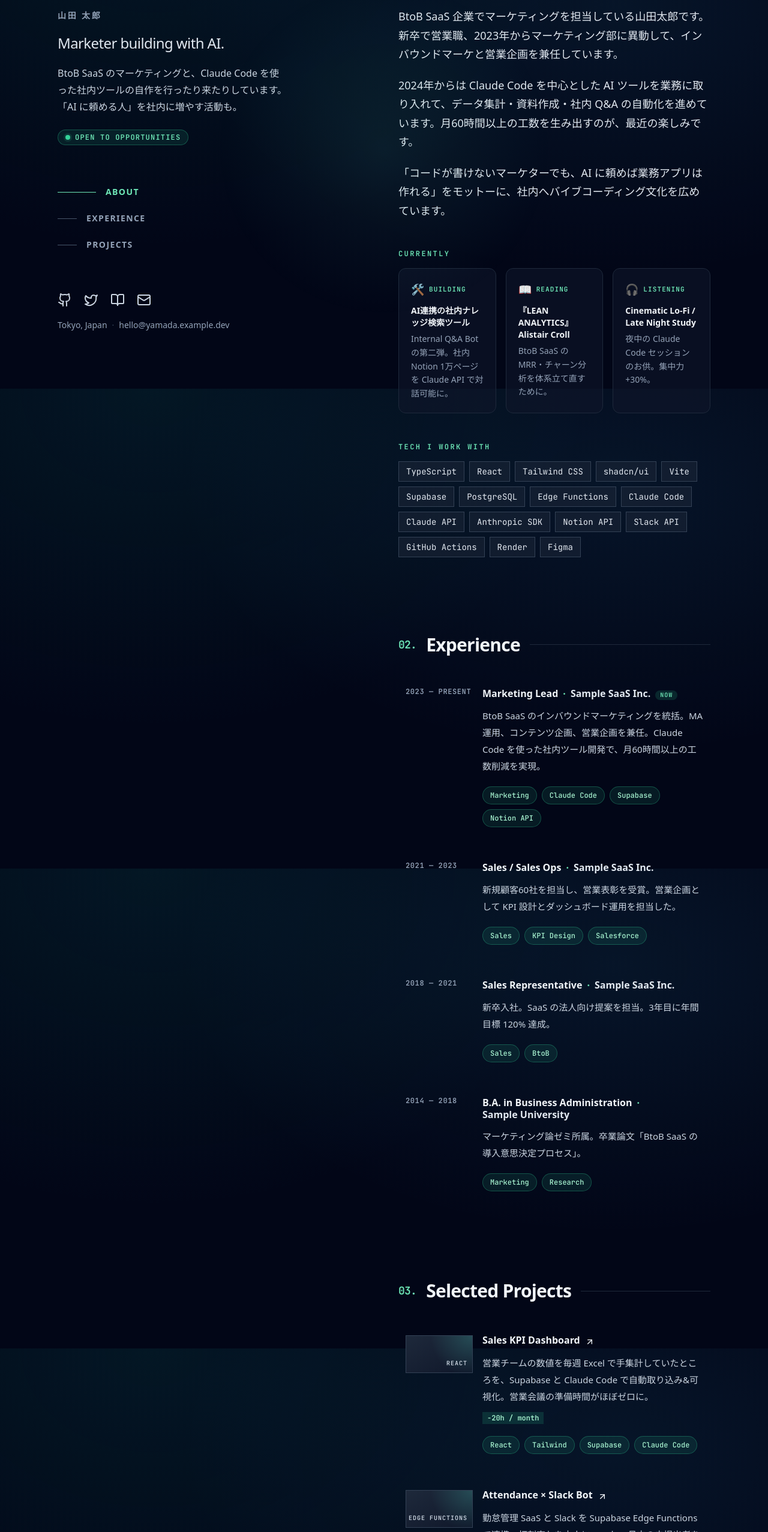
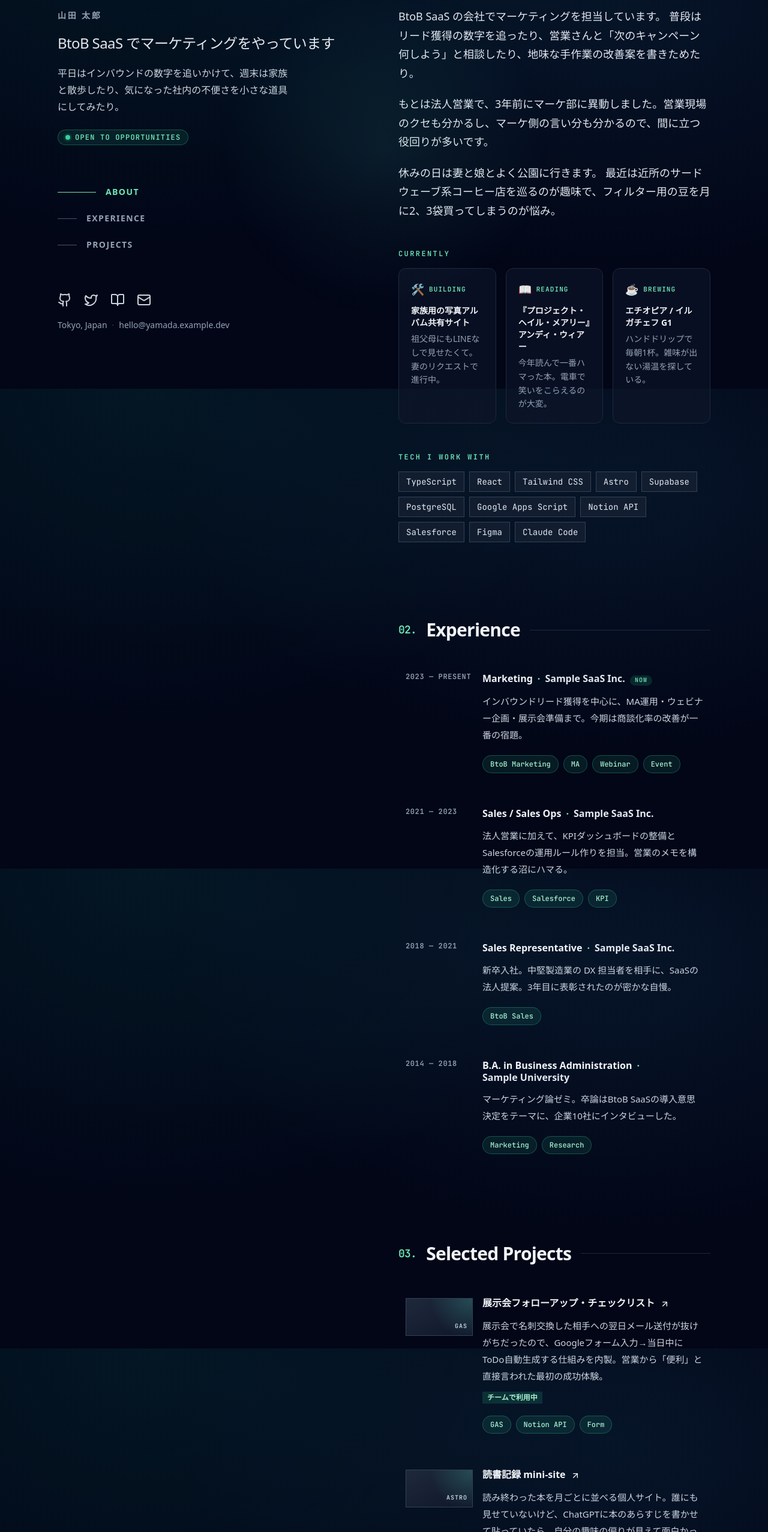
Before and after one commit to ZETTAI-INC/pull-practice, a React (Vite) app in the folder my-profile/: page / in a window 1280 px wide. Shown: the part 152-2706 px from the top of the page at 60% size. Built offline with nearby package versions, Linux system fonts and the light colour scheme.

Commit message:
profile.ts を生身の人物像に書き直し — AI/Bot連呼を抑え、家族・コーヒー・展示会など生活感のあるコンテンツへ

```diff
--- a/my-profile/src/data/profile.ts
+++ b/my-profile/src/data/profile.ts
@@ -7,9 +7,9 @@ export const profile = {
   nameJa: '山田 太郎',
   nameEn: 'Taro Yamada',
   initials: 'TY',
-  role: 'Marketer building with AI.',
+  role: 'BtoB SaaS でマーケティングをやっています',
   tagline:
-    'BtoB SaaS のマーケティングと、Claude Code を使った社内ツールの自作を行ったり来たりしています。「AI に頼める人」を社内に増やす活動も。',
+    '平日はインバウンドの数字を追いかけて、週末は家族と散歩したり、気になった社内の不便さを小さな道具にしてみたり。',
   location: 'Tokyo, Japan',
   email: 'hello@yamada.example.dev',
   available: true,
@@ -29,9 +29,11 @@ export const links = [
 ]
 
 export const about = [
-  `BtoB SaaS 企業でマーケティングを担当している山田太郎です。新卒で営業職、2023年からマーケティング部に異動して、インバウンドマーケと営業企画を兼任しています。`,
-  `2024年からは Claude Code を中心とした AI ツールを業務に取り入れて、データ集計・資料作成・社内 Q&A の自動化を進めています。月60時間以上の工数を生み出すのが、最近の楽しみです。`,
-  `「コードが書けないマーケターでも、AI に頼めば業務アプリは作れる」をモットーに、社内へバイブコーディング文化を広めています。`,
+  `BtoB SaaS の会社でマーケティングを担当しています。
+  普段はリード獲得の数字を追ったり、営業さんと「次のキャンペーン何しよう」と相談したり、地味な手作業の改善案を書きためたり。`,
+  `もとは法人営業で、3年前にマーケ部に異動しました。営業現場のクセも分かるし、マーケ側の言い分も分かるので、間に立つ役回りが多いです。`,
+  `休みの日は妻と娘とよく公園に行きます。
+  最近は近所のサードウェーブ系コーヒー店を巡るのが趣味で、フィルター用の豆を月に2、3袋買ってしまうのが悩み。`,
 ]
 
 export type TimelineEntry = {
@@ -49,12 +51,12 @@ export const timeline: TimelineEntry[] = [
   {
     year: '2023',
     period: '2023 — Present',
-    title: 'Marketing Lead',
+    title: 'Marketing',
     org: 'Sample SaaS Inc.',
     orgUrl: '#',
     detail:
-      'BtoB SaaS のインバウンドマーケティングを統括。MA運用、コンテンツ企画、営業企画を兼任。Claude Code を使った社内ツール開発で、月60時間以上の工数削減を実現。',
-    tags: ['Marketing', 'Claude Code', 'Supabase', 'Notion API'],
+      'インバウンドリード獲得を中心に、MA運用・ウェビナー企画・展示会準備まで。今期は商談化率の改善が一番の宿題。',
+    tags: ['BtoB Marketing', 'MA', 'Webinar', 'Event'],
     current: true,
   },
   {
@@ -63,8 +65,8 @@ export const timeline: TimelineEntry[] = [
     title: 'Sales / Sales Ops',
     org: 'Sample SaaS Inc.',
     detail:
-      '新規顧客60社を担当し、営業表彰を受賞。営業企画として KPI 設計とダッシュボード運用を担当した。',
-    tags: ['Sales', 'KPI Design', 'Salesforce'],
+      '法人営業に加えて、KPIダッシュボードの整備とSalesforceの運用ルール作りを担当。営業のメモを構造化する沼にハマる。',
+    tags: ['Sales', 'Salesforce', 'KPI'],
   },
   {
     year: '2018',
@@ -72,8 +74,8 @@ export const timeline: TimelineEntry[] = [
     title: 'Sales Representative',
     org: 'Sample SaaS Inc.',
     detail:
-      '新卒入社。SaaS の法人向け提案を担当。3年目に年間目標 120% 達成。',
-    tags: ['Sales', 'BtoB'],
+      '新卒入社。中堅製造業の DX 担当者を相手に、SaaSの法人提案。3年目に表彰されたのが密かな自慢。',
+    tags: ['BtoB Sales'],
   },
   {
     year: '2014',
@@ -81,7 +83,7 @@ export const timeline: TimelineEntry[] = [
     title: 'B.A. in Business Administration',
     org: 'Sample University',
     detail:
-      'マーケティング論ゼミ所属。卒業論文「BtoB SaaS の導入意思決定プロセス」。',
+      'マーケティング論ゼミ。卒論はBtoB SaaSの導入意思決定をテーマに、企業10社にインタビューした。',
     tags: ['Marketing', 'Research'],
   },
 ]
@@ -96,29 +98,27 @@ export type Project = {
 
 export const projects: Project[] = [
   {
-    title: 'Sales KPI Dashboard',
-    desc: '営業チームの数値を毎週 Excel で手集計していたところを、Supabase と Claude Code で自動取り込み&可視化。営業会議の準備時間がほぼゼロに。',
-    tags: ['React', 'Tailwind', 'Supabase', 'Claude Code'],
-    impact: '−20h / month',
+    title: '展示会フォローアップ・チェックリスト',
+    desc: '展示会で名刺交換した相手への翌日メール送付が抜けがちだったので、Googleフォーム入力→当日中にToDo自動生成する仕組みを内製。営業から「便利」と直接言われた最初の成功体験。',
+    tags: ['GAS', 'Notion API', 'Form'],
+    impact: 'チームで利用中',
     href: '#',
   },
   {
-    title: 'Attendance × Slack Bot',
-    desc: '勤怠管理 SaaS と Slack を Supabase Edge Functions で連携。打刻忘れを本人に DM し、月末の未提出者を自動リマインド。',
-    tags: ['Edge Functions', 'Slack API', 'TypeScript'],
-    impact: '−15h / month',
+    title: '読書記録 mini-site',
+    desc: '読み終わった本を月ごとに並べる個人サイト。誰にも見せていないけど、ChatGPTに本のあらすじを書かせて貼っていたら、自分の趣味の偏りが見えて面白かった。',
+    tags: ['Astro', 'MDX'],
+    impact: '個人 / 公開予定',
     href: '#',
   },
   {
-    title: 'Internal Q&A Bot',
-    desc: '社内マニュアル200ページをベクトル検索 → Claude API で回答生成。新入社員からの繰り返し質問が 9 割消えた。',
-    tags: ['Claude API', 'Embeddings', 'Supabase'],
-    impact: '−25h / month',
+    title: 'ウェビナー集客の振り返りダッシュボード',
+    desc: 'Salesforceとフォームの集客データを毎週手集計していたのを、SupabaseとClaude Codeに頼んで自動化。月曜の朝会の準備が楽になった。',
+    tags: ['Supabase', 'React', 'Tailwind'],
+    impact: '社内ツール',
     href: '#',
   },
 ]
-
-export const certifications = ['ITパスポート', '日商簿記2級', 'Google Analytics 認定資格']
 
 export type CurrentlyItem = {
   label: string
@@ -131,45 +131,42 @@ export const currently: CurrentlyItem[] = [
   {
     label: 'Building',
     icon: '🛠',
-    primary: 'AI連携の社内ナレッジ検索ツール',
-    secondary: 'Internal Q&A Bot の第二弾。社内 Notion 1万ページを Claude API で対話可能に。',
+    primary: '家族用の写真アルバム共有サイト',
+    secondary: '祖父母にもLINEなしで見せたくて。妻のリクエストで進行中。',
   },
   {
     label: 'Reading',
     icon: '📖',
-    primary: '『LEAN ANALYTICS』Alistair Croll',
-    secondary: 'BtoB SaaS の MRR・チャーン分析を体系立て直すために。',
+    primary: '『プロジェクト・ヘイル・メアリー』アンディ・ウィアー',
+    secondary: '今年読んで一番ハマった本。電車で笑いをこらえるのが大変。',
   },
   {
-    label: 'Listening',
-    icon: '🎧',
-    primary: 'Cinematic Lo-Fi / Late Night Study',
-    secondary: '夜中の Claude Code セッションのお供。集中力 +30%。',
+    label: 'Brewing',
+    icon: '☕️',
+    primary: 'エチオピア / イルガチェフ G1',
+    secondary: 'ハンドドリップで毎朝1杯。雑味が出ない湯温を探している。',
   },
 ]
+
+export const certifications = ['日商簿記2級', 'Google Analytics 認定資格']
 
 export const techStack = [
   'TypeScript',
   'React',
   'Tailwind CSS',
-  'shadcn/ui',
-  'Vite',
+  'Astro',
   'Supabase',
   'PostgreSQL',
-  'Edge Functions',
+  'Google Apps Script',
+  'Notion API',
+  'Salesforce',
+  'Figma',
   'Claude Code',
-  'Claude API',
-  'Anthropic SDK',
-  'Notion API',
-  'Slack API',
-  'GitHub Actions',
-  'Render',
-  'Figma',
 ]
 
 export const ctaSection = {
-  eyebrow: 'Get in touch',
-  heading: 'AI と一緒に、なにか作ってみませんか',
+  eyebrow: "Let's talk",
+  heading: '気軽に声をかけてください',
   body:
-    '社内ツールの試作・採用ページ・データ可視化など、「Excel で頑張ってる作業を Web アプリにしたい」と感じたタイミングで気軽に話しかけてください。30分の壁打ちは無料です。',
+    'マーケや営業の現場で「これ手作業つらいな」と思うやつ、雑談ベースでも歓迎です。同業の人とも、社内の不便を片付けたい人とも、コーヒー一杯ぶんくらいの距離感で話せたら嬉しいです。',
 }
```
